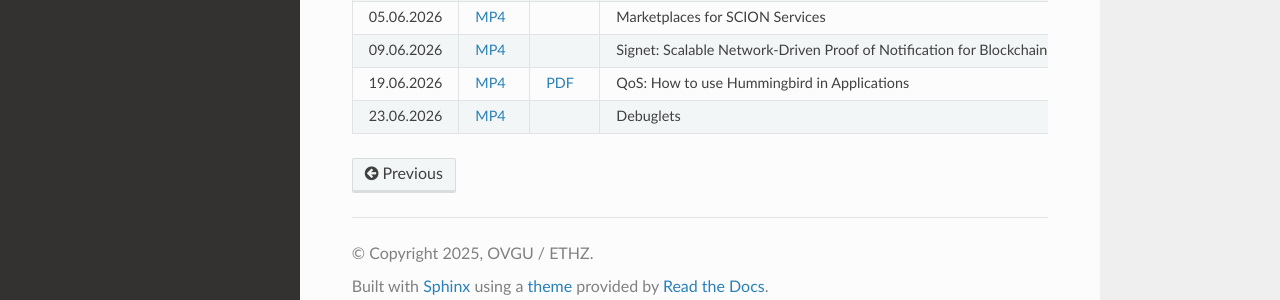
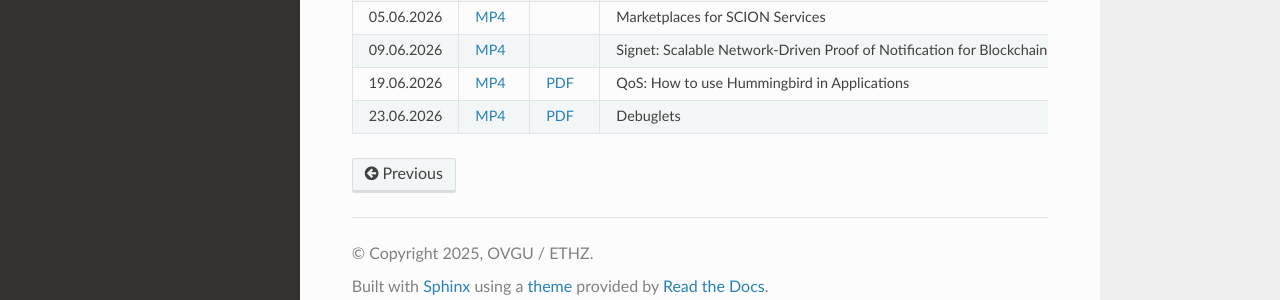
Before and after one commit to netsys-lab/scion-education-network-documentation, a Sphinx documentation site: the page built from docs/source/scion-research/meetings/past.rst, in a window 1280 px wide and 900 px high, scrolled down 1214 px. Shown: the part 577-877 px from the top of the window. Built offline with Sphinx 7.4.7 and the Read the Docs theme 3.1.0, drawn with Linux system fonts in a browser that asks for light colours.

Commit message:
Add PDF.

```diff
--- a/docs/source/scion-research/meetings/past.rst
+++ b/docs/source/scion-research/meetings/past.rst
@@ -317,7 +317,7 @@
       -
     * - 23.06.2026
       - `MP4 <https://drive.google.com/file/d/1ESfgrW2-OccMCMWHZxPtEV9w80HjMxJG/view>`__
-      -
+      - `PDF <https://drive.google.com/file/d/1dSkbTEDwYjf27JJ6sqY5d76pe9glCa25/view>`__
       - Debuglets
       - Yi-Min Lin (ETH Zurich)
       -
```
